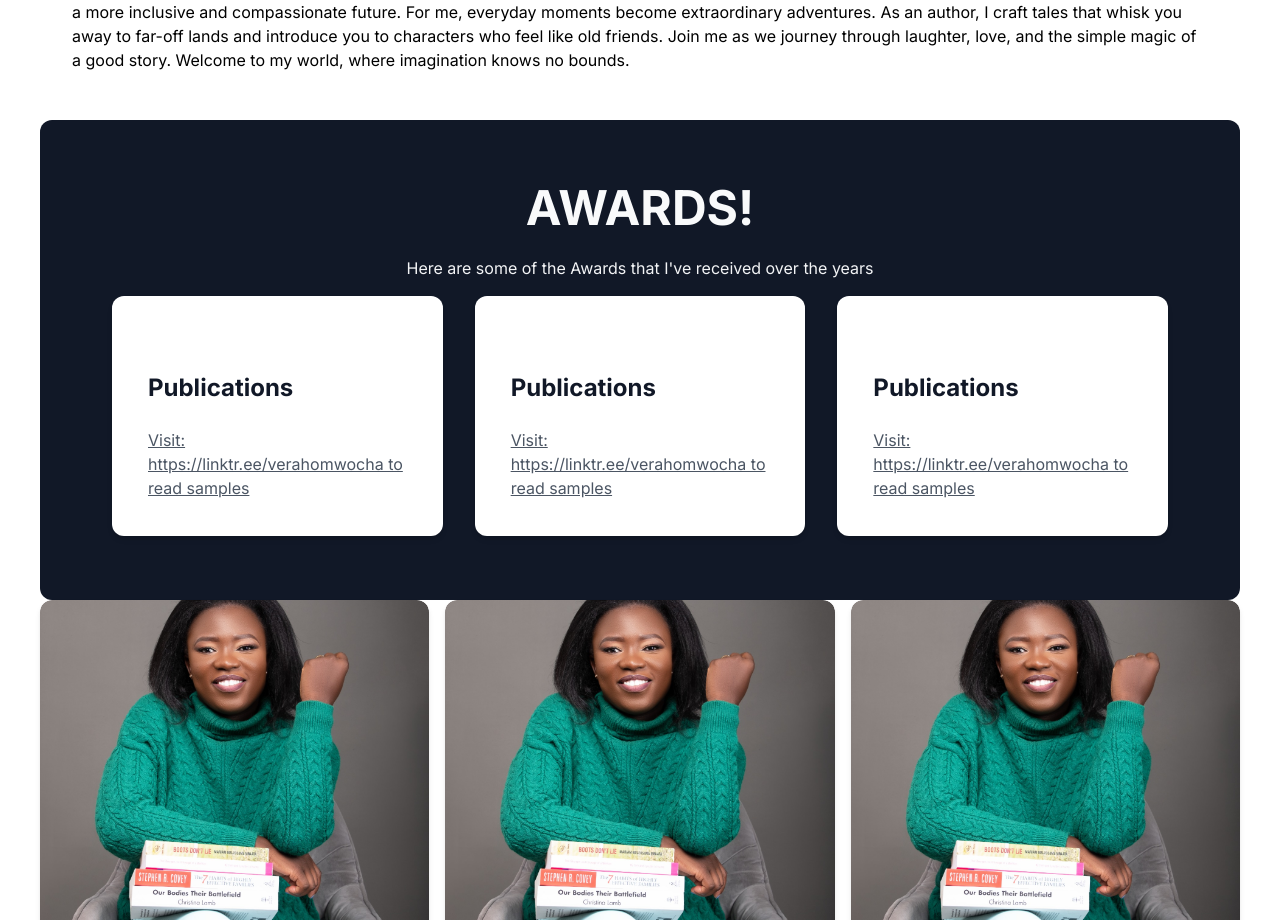
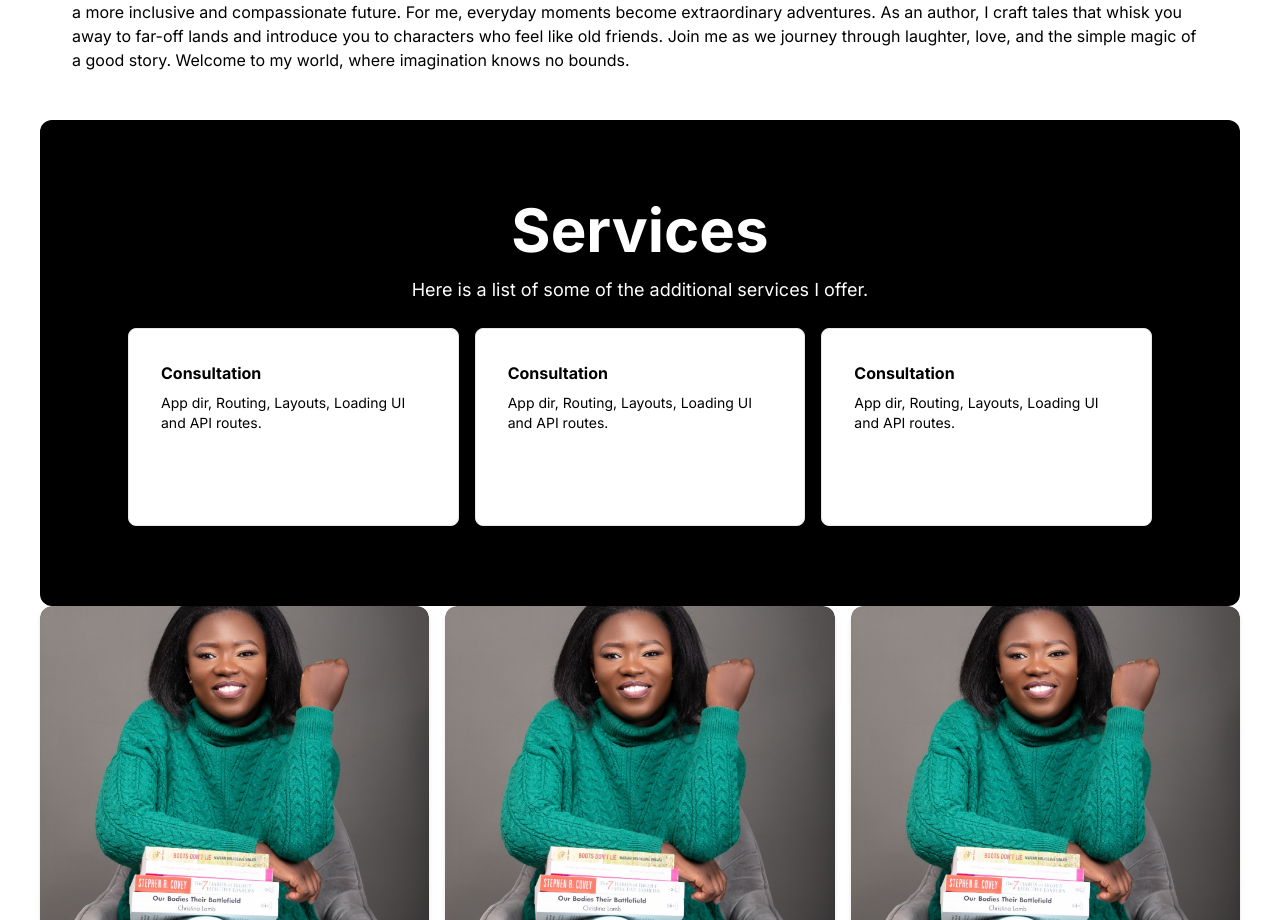
Before and after one commit to realgitau/complete-online-office, a Next.js app: page / in a window 1280 px wide. Shown: the part 1430-2350 px from the top of the page. Built offline with nearby package versions, Linux system fonts and the light colour scheme.

Commit message:
25th commit

```diff
--- a/components/Awards/Awards.tsx
+++ b/components/Awards/Awards.tsx
@@ -2,50 +2,43 @@ import React from 'react';
 
 const Awards = () => {
   return (
-    <section className="py-12 bg-gray-900 text-gray-100 sm:py-12 lg:py-16 p-10 rounded-xl">
-      <div className="px-4 mx-auto max-w-7xl sm:px-6 lg:px-8">
-        <div className="max-w-xl mx-auto text-center xl:max-w-2xl">
-          <h2 className="text-3xl font-bold leading-tight text-gray-50 sm:text-4xl xl:text-5xl mb-6">AWARDS!</h2>
-          <p className="mb-4">Here are some of the Awards that I&apos;ve received over the years</p>
-        </div>
-        <div className="grid grid-cols-1 gap-8 sm:grid-cols-2 lg:grid-cols-3">
-          <div className="relative overflow-hidden bg-white shadow-md rounded-xl">
-            <div className="p-9">
-              <h3 className="mt-6 text-2xl font-bold text-gray-900 sm:mt-10">Publications</h3>
-              <div className="mt-6 text-base text-gray-600">
-                <ul>
-                  {/* List items */}
-                </ul>
-                <a href="" className="block mt-2 underline">Visit: https://linktr.ee/verahomwocha to read samples</a>
-              </div>
+    <section id="features" className="container bg-black mx-auto px-4 space-y-6 bg-black-50 py-8 md:py-12 lg:py-20 rounded-xl">
+      <div className="mx-auto flex max-w-[58rem] flex-col items-center space-y-4 text-center">
+        <h2 className="font-bold text-3xl text-white leading-[1.1] sm:text-3xl md:text-6xl">Services</h2>
+        <p className="max-w-[85%] leading-normal text-white text-muted-foreground sm:text-lg sm:leading-7">
+          Here is a list of some of the additional services I offer.
+        </p>
+      </div>
+
+      <div className="mx-auto grid justify-center gap-4 sm:grid-cols-2 md:max-w-[64rem] md:grid-cols-3">
+
+        <div className="relative overflow-hidden rounded-lg border bg-white dark:bg-black select-none hover:shadow hover:shadow-teal-200 p-2">
+          <div className="flex h-[180px] flex-col justify-between rounded-md p-6">
+            <div className="space-y-2 dark:text-white">
+              <h3 className="font-bold dark:text-white">Consultation</h3>
+              <p className="text-sm text-muted-foreground">App dir, Routing, Layouts, Loading UI and API routes.</p>
             </div>
           </div>
+        </div>
 
-          <div className="relative overflow-hidden bg-white shadow-md rounded-xl">
-            <div className="p-9">
-              <h3 className="mt-6 text-2xl font-bold text-gray-900 sm:mt-10">Publications</h3>
-              <div className="mt-6 text-base text-gray-600">
-                <ul>
-                  {/* List items */}
-                </ul>
-                <a href="" className="block mt-2 underline">Visit: https://linktr.ee/verahomwocha to read samples</a>
-              </div>
+        <div className="relative overflow-hidden rounded-lg border bg-white dark:bg-black select-none hover:shadow hover:shadow-teal-200 p-2">
+          <div className="flex h-[180px] flex-col justify-between rounded-md p-6">
+            <div className="space-y-2 dark:text-white">
+              <h3 className="font-bold dark:text-white">Consultation</h3>
+              <p className="text-sm text-muted-foreground">App dir, Routing, Layouts, Loading UI and API routes.</p>
             </div>
           </div>
+        </div>
 
-          <div className="relative overflow-hidden bg-white shadow-md rounded-xl">
-            <div className="p-9">
-              <h3 className="mt-6 text-2xl font-bold text-gray-900 sm:mt-10">Publications</h3>
-              <div className="mt-6 text-base text-gray-600">
-                <ul>
-                  {/* List items */}
-                </ul>
-                <a href="" className="block mt-2 underline">Visit: https://linktr.ee/verahomwocha to read samples</a>
-              </div>
+        <div className="relative overflow-hidden rounded-lg border bg-white dark:bg-black select-none hover:shadow hover:shadow-teal-200 p-2">
+          <div className="flex h-[180px] flex-col justify-between rounded-md p-6">
+            <div className="space-y-2 dark:text-white">
+              <h3 className="font-bold dark:text-white">Consultation</h3>
+              <p className="text-sm text-muted-foreground">App dir, Routing, Layouts, Loading UI and API routes.</p>
             </div>
           </div>
-          {/* Repeat the above div structure for other awards */}
         </div>
+
       </div>
     </section>
   );
```
